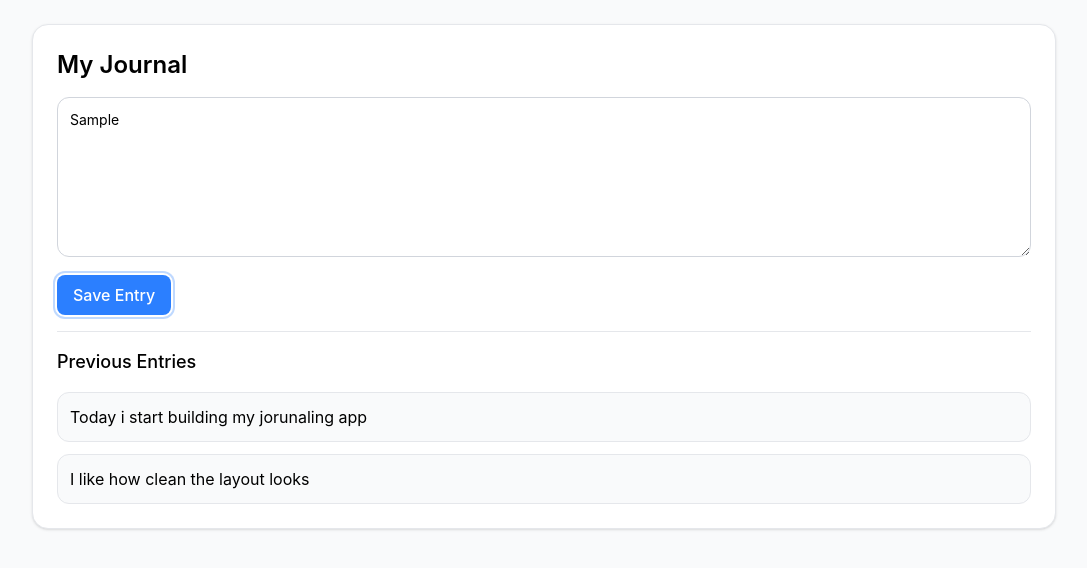
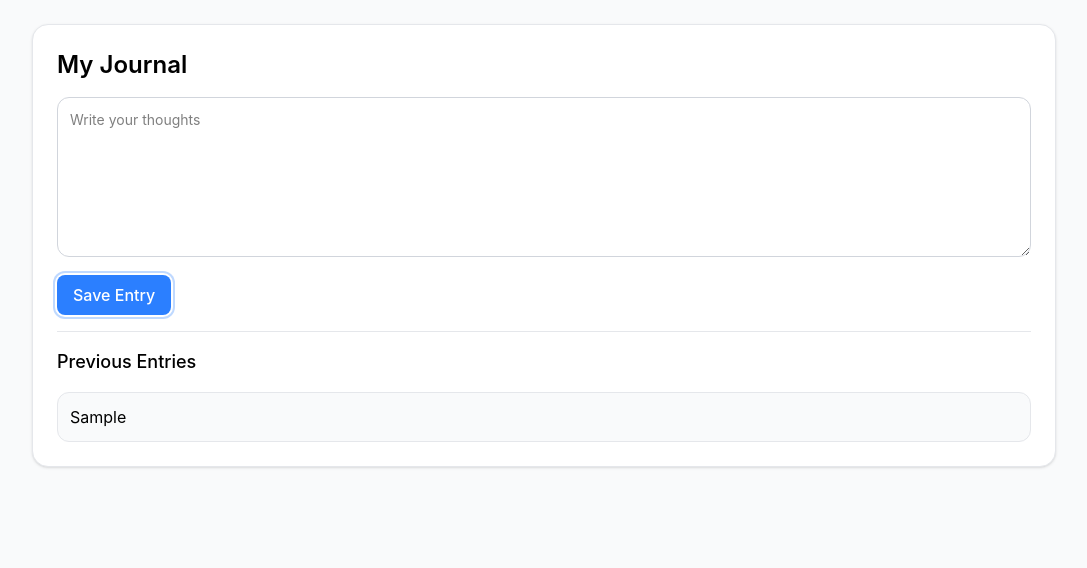
Before and after one commit to klamest190/tstailwind1, a React (Vite) app: page / in a window 1280 px wide. Both pictures are taken after typing "Sample" into the empty fields and a click on the button "Save Entry". Shown: the top 568 px of the page, without its empty margins (96-1183 px from the left). Built offline with nearby package versions, Linux system fonts and the light colour scheme.

Commit message:
new functionality was added

```diff
--- a/src/components/AppJournal1.tsx
+++ b/src/components/AppJournal1.tsx
@@ -1,7 +1,18 @@
+import { useState } from "react";
 import AppTemplate2 from "./AppTemplate2";
 import Button1 from "./Button1";
 
 const AppJournal1 = () => {
+  const [journalEntries, setJournalEntries] = useState<string[]>([]);
+  const [journalText, setJournalText] = useState<string>("");
+
+  const addJournalEntry = () => {
+    const text = journalText.trim();
+    if (!text) return;
+    setJournalEntries((prev) => [text, ...prev]);
+    setJournalText("");
+  };
+
   return (
     <AppTemplate2>
       <h1 className="text-xl md:text-2xl font-semibold">My Journal</h1>
@@ -9,13 +20,15 @@ const AppJournal1 = () => {
       {/* Input Section*/}
       <div className="space-y-3">
         <textarea
+          value={journalText}
+          onChange={(e) => setJournalText(e.target.value)}
           placeholder="Write your thoughts"
           className="w-full min-h-40 rounded-xl border
          border-gray-300 p-3 text-sm focus:outline-none focus:ring-2 focus-ring-blue-500/30
          focus:border-blue-400 transition
         "
         ></textarea>
-        <Button1>Save Entry</Button1>
+        <Button1 onClick={addJournalEntry}>Save Entry</Button1>
       </div>
 
       {/* Divider*/}
@@ -25,15 +38,26 @@ const AppJournal1 = () => {
         <div className="space-y-3"></div>
       </div>
 
-      {/* Fake Entries*/}
+      {/* Journal Entries*/}
       <div className="space-y-3">
+        {journalEntries.map((entry, index) => (
+          <div
+            key={index}
+            className="bg-gray-50 rounded-xl p-3 border border-gray-200"
+          >
+            {entry}
+          </div>
+        ))}
+      </div>
+
+      {/* <div className="space-y-3">
         <div className="bg-gray-50 rounded-xl p-3 border border-gray-200">
           Today i start building my jorunaling app
         </div>
         <div className="bg-gray-50 rounded-xl p-3 border border-gray-200">
           I like how clean the layout looks
         </div>
-      </div>
+      </div> */}
     </AppTemplate2>
   );
 };
```
